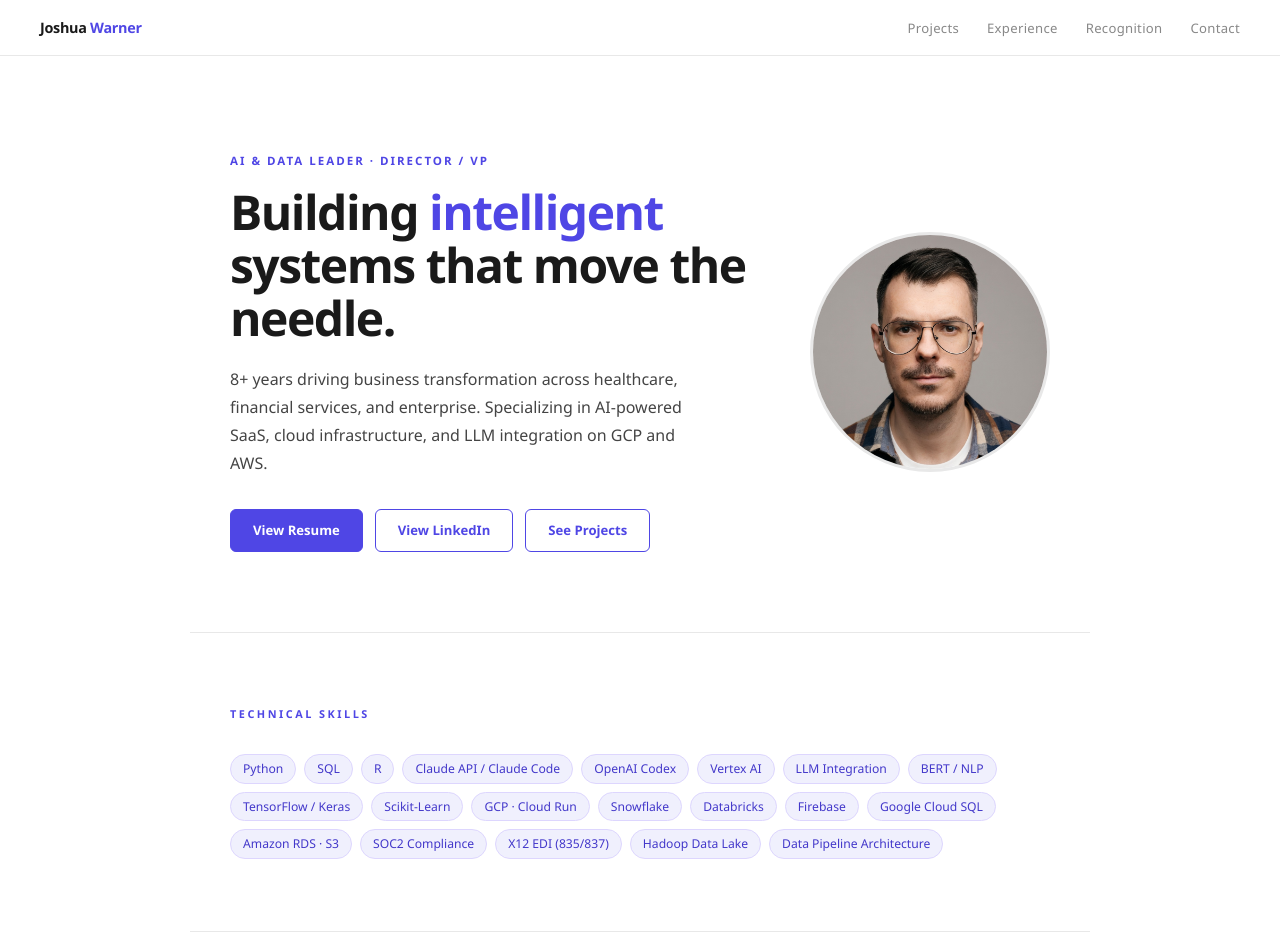
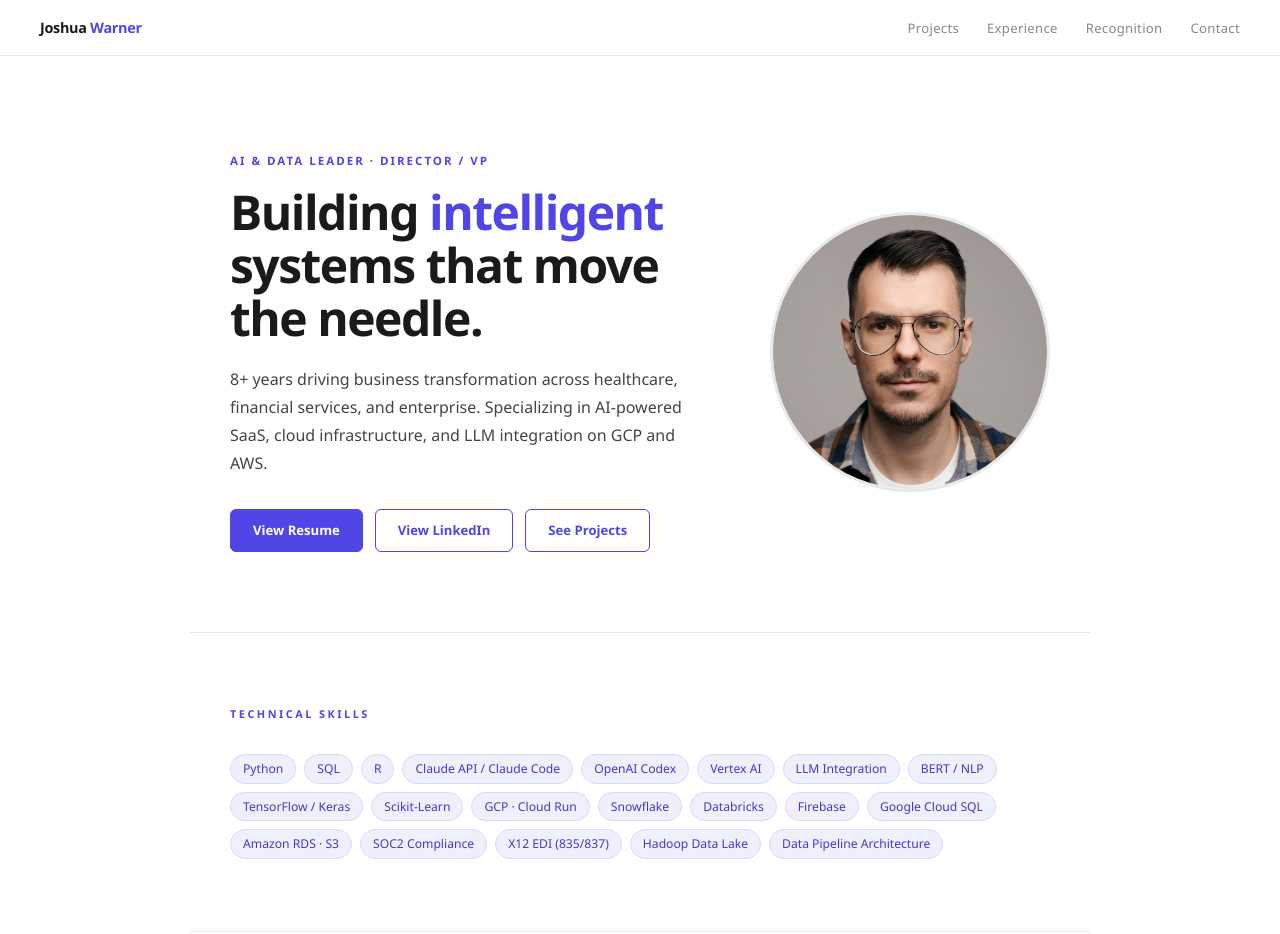
Before and after one commit to JoshuaDavidWarner/JoshuaDavidWarner.github.io, a plain HTML site: page index.html in a window 1280 px wide. Shown: the top 934 px of the page. Drawn offline with Linux system fonts and the light colour scheme.

Commit message:
Update index.html

```diff
--- a/index.html
+++ b/index.html
@@ -182,7 +182,7 @@
       <a href="#projects" class="btn btn-outline">See Projects</a>
     </div>
   </div>
-  <img src="Photo_2026.jpg" alt="Joshua Warner" style="width:240px;height:240px;border-radius:50%;object-fit:cover;object-position:center top;flex-shrink:0;border:3px solid var(--line);" />
+  <img src="Photo_2026.jpg" alt="Joshua Warner" style="width:280px;height:280px;border-radius:50%;object-fit:cover;object-position:center top;flex-shrink:0;border:3px solid var(--line);" />
 </div>
 
 <!-- SKILLS -->
```
